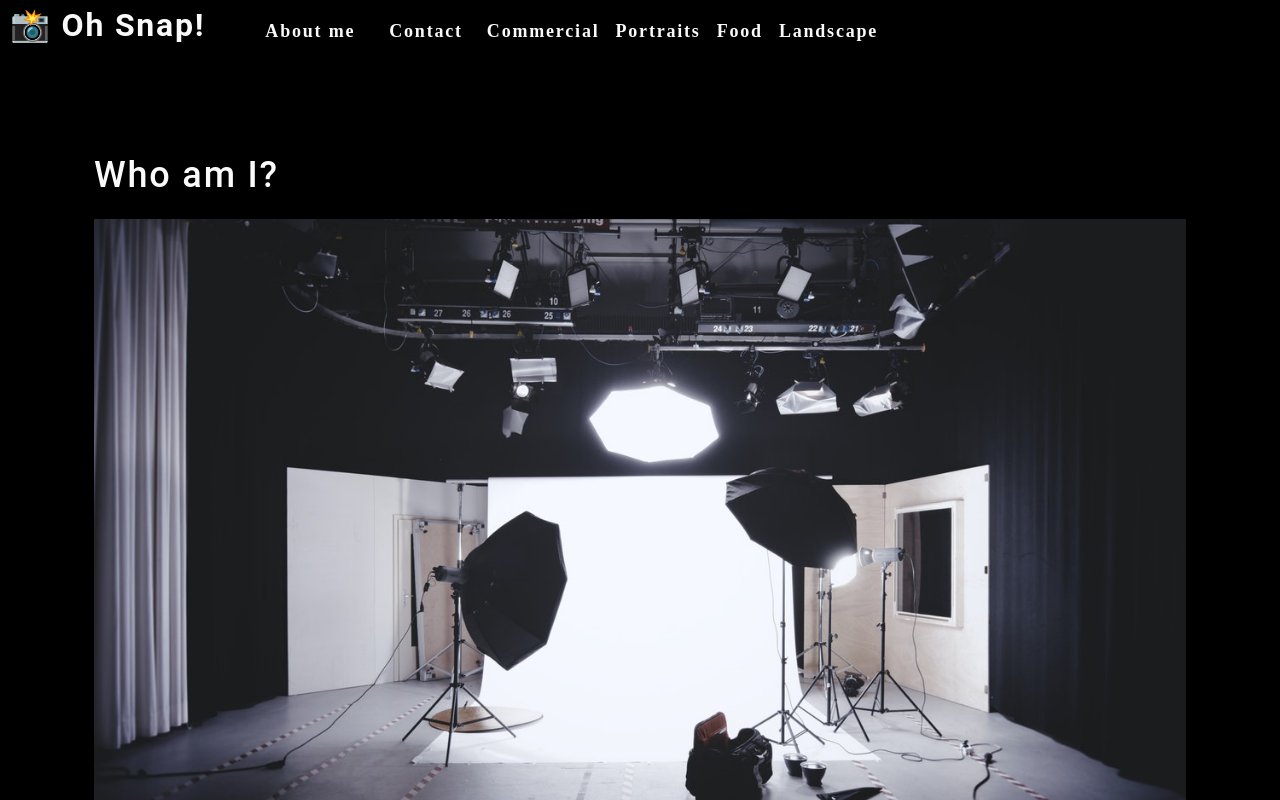
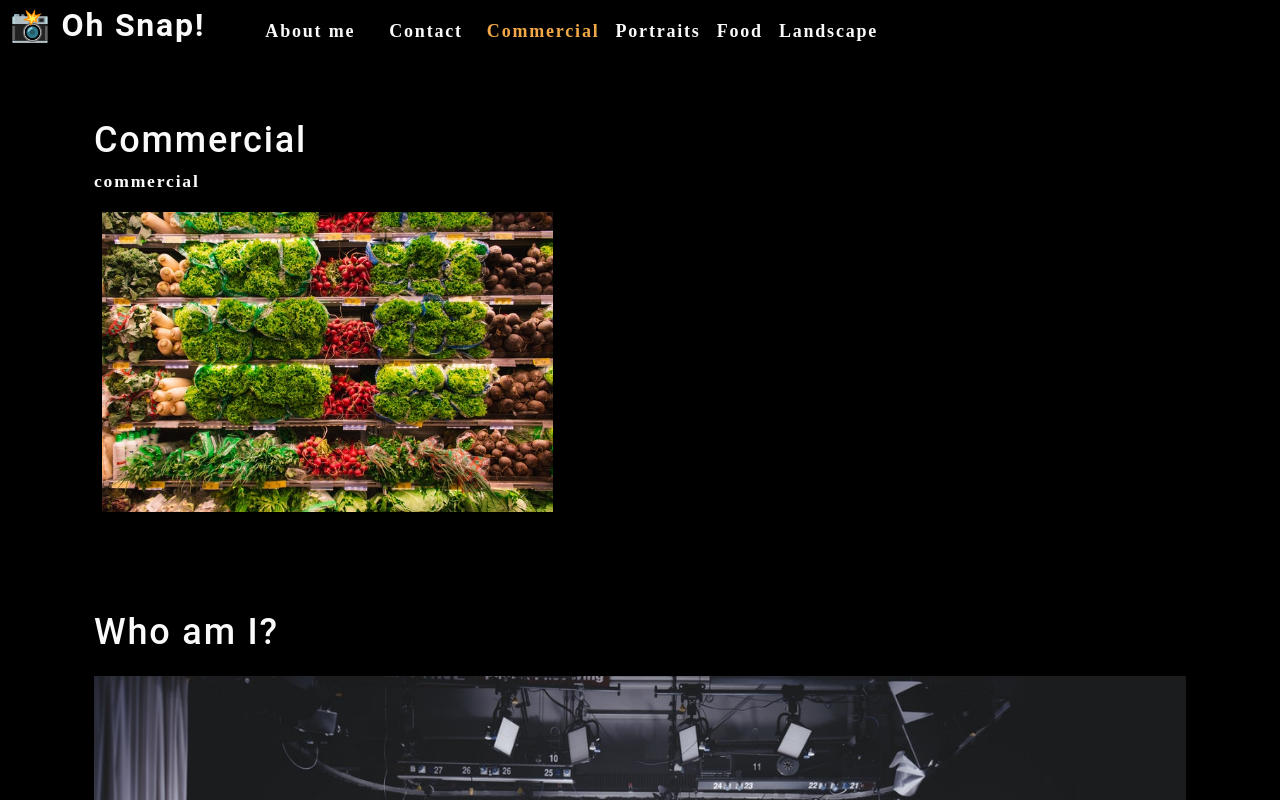
Before and after one commit to acardozoweb/photo-port, a React (Create React App) app: page / in a window 1280 px wide. Shown: the top 800 px of the page. Built offline with nearby package versions, Linux system fonts and the light colour scheme.

Commit message:
conditionally rendering gallery page, navlink, doctitle

```diff
--- a/src/App.js
+++ b/src/App.js
@@ -1,17 +1,33 @@
-import React from 'react';
-import './App.css'
-import './index.css'
-import './index copy.css'
-import About from './components/About';
-import Nav from './components/Nav';
+import React, { useState } from "react";
+import "./App.css";
+import "./index.css";
+import "./index copy.css";
+import About from "./components/About";
+import Nav from "./components/Nav";
+import Gallery from "./components/Gallery";
 
 function App() {
+  const [categories] = useState([
+    { name: "commercial", description: "Photos of grocery stores, food trucks, and other commercial projects",},
+    { name: "portraits", description: "Portraits of people in my life" },
+    { name: "food", description: "Delicious delicacies" },
+    { name: "landscape", description: "Fields, farmhouses, waterfalls, and the beauty of nature", },
+  ]);
+
+  const [currentCategory, setCurrentCategory] = useState(categories[0]);
 
   return (
     <div>
-      <Nav />
+      <Nav
+        categories={categories}
+        setCurrentCategory={setCurrentCategory}
+        currentCategory={currentCategory}
+      ></Nav>
       <main>
-        <About></About>
+        <div>
+          <Gallery></Gallery>
+          <About></About>
+        </div>
       </main>
     </div>
   );
--- /dev/null
+++ b/src/components/Gallery/index.js
@@ -0,0 +1,22 @@
+import React from 'react';
+import { capitalizeFirstLetter } from '../../utils/helpers';
+import photo from "../../assets/small/commercial/0.jpg";
+
+function Gallery (props) {
+    const currentCategory = {
+        name: "commercial",
+        description: "Photos of grocery stores, food trucks, and other commercial projects."
+    };
+    return (
+        <section>
+            <h1>{capitalizeFirstLetter(currentCategory.name)}</h1>
+            <p>{currentCategory.name}</p>
+            <div>
+                <img src={photo} alt="produce section of a grocery store" class="img-thumbnail mx-1" />
+            </div>
+        </section>
+    );
+}
+
+
+export default Gallery;
--- a/src/components/Nav/index.js
+++ b/src/components/Nav/index.js
@@ -4,16 +4,20 @@
 
 // from code snapshot
 
-import React from "react";
+import React, {useEffect} from "react";
 import { capitalizeFirstLetter } from "../../utils/helpers";
 
-function Nav() {
-  const  categories = [
-    { name: 'commercial', description: 'Photos of grocery stores, food trucks, and other commercial projects' },
-    { name: 'portraits', description: 'Portraits of people in my life' },
-    { name: 'food', description: 'Delicious delicacies' },
-    { name: 'landscape', description: 'Fields, farmhouses, waterfalls, and the beauty of nature' }
-  ];
+function Nav(props) {
+
+const {
+  categories = [],
+  setCurrentCategory,
+  currentCategory,
+} = props;
+
+useEffect(() => {
+  document.title = capitalizeFirstLetter(currentCategory.name);
+}, [currentCategory]);
 
   const handleClick = () => {
     console.log("click handled")
@@ -22,26 +26,35 @@ function Nav() {
   return (
     <header data-testid="header" className="flex-row px-1">
       <h2>
-        <a href="/">
+        <a data-testid="link" href="/">
           <span role="img" aria-label="camera"> 📸</span> Oh Snap!
         </a>
       </h2>
       <nav>
         <ul className="flex-row">
           <li className="mx-2">
-            <a href="#about" onClick={() => handleClick()}>
+            <a data-testid="about" href="#about"
+            onClick={() => handleClick()}
+            >
               About me
             </a>
           </li>
           <li className={"mx-2"}>
-            <span onClick={() => handleClick()}>
+            <span
+            onClick={() => handleClick()}
+            >
               Contact
             </span>
           </li>
           {
             categories.map((category) => (
-              <li className="mx-1" key={category.name} >
-                <span onClick={() => { handleClick(); }}>
+              <li className= {`mx-1 ${currentCategory.name === category.name && 'navActive'}`}
+                key={category.name} >
+
+                <span
+                // onClick={() => { handleClick(); }}
+                onCLick={() => {setCurrentCategory(category)}}
+                >
                  {capitalizeFirstLetter(category.name)}
                 </span>
               </li>
```
Also changed, not shown: 2 other files (tests, documents, lock files or other folders).
